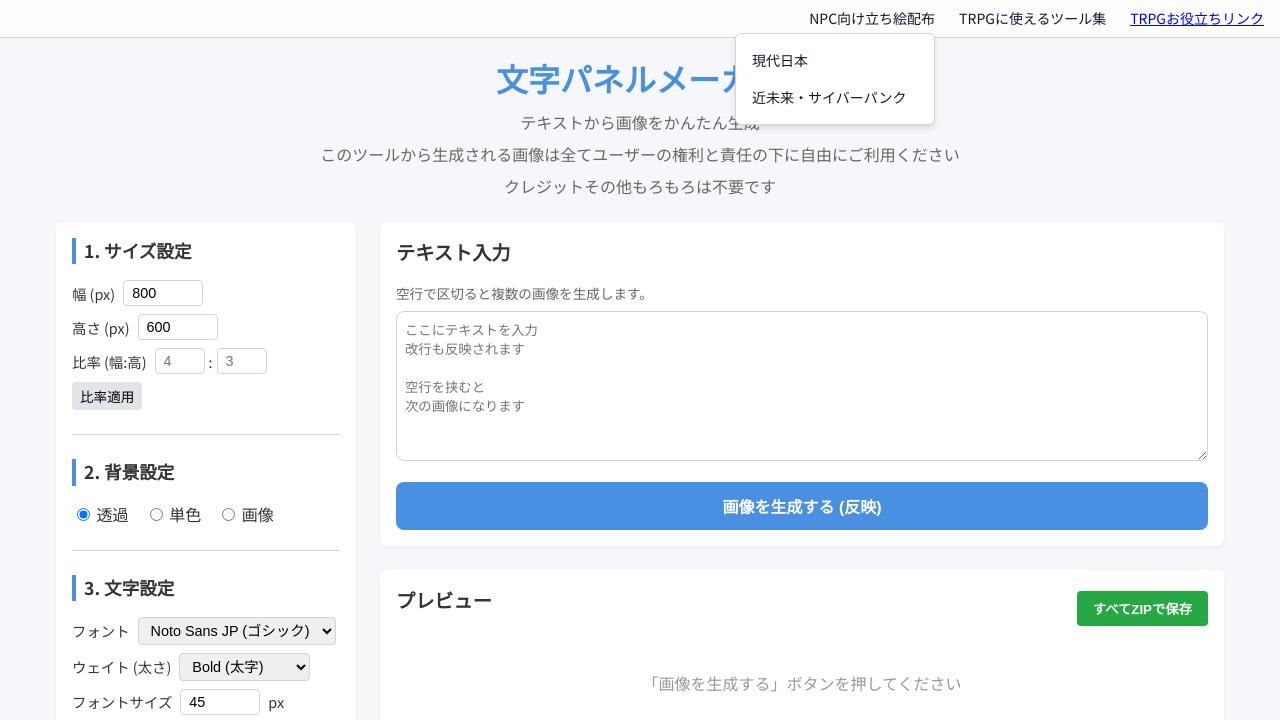
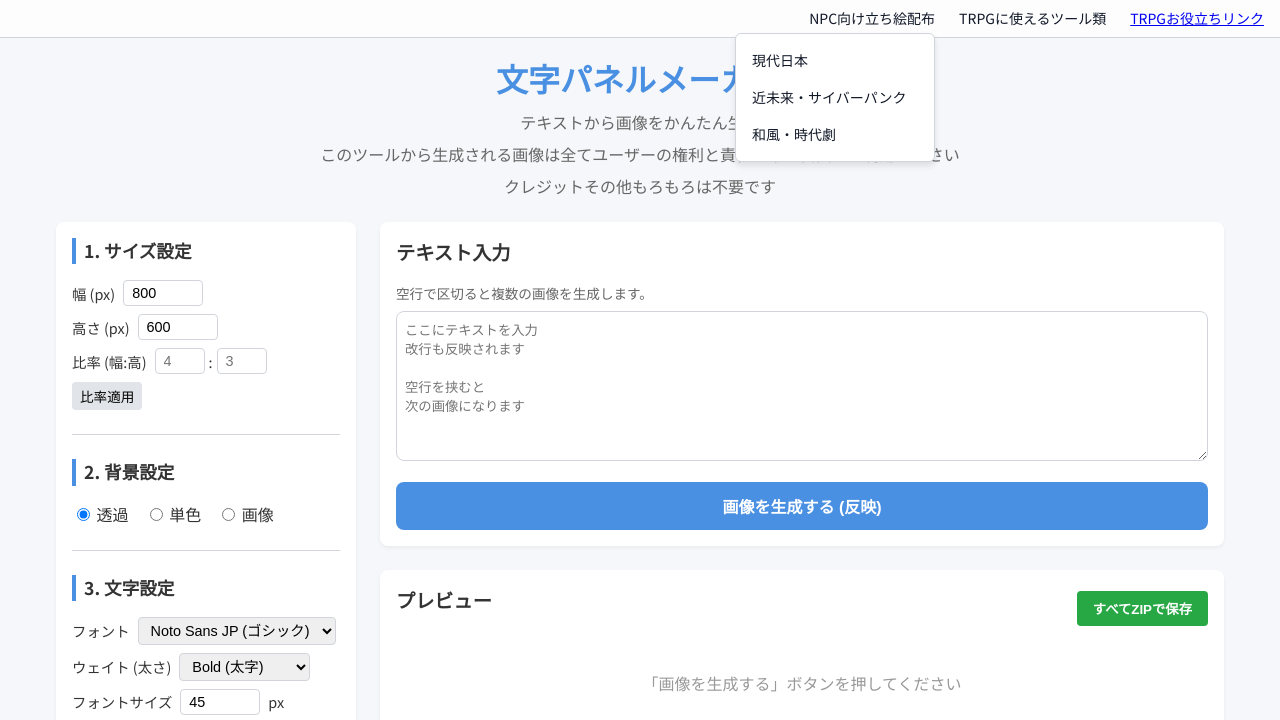
Before and after one commit to pa-mu-da/mojipanelmaker, a plain HTML site: page index.html in a window 1280 px wide. Both pictures are taken after a click on the element "NPC向け立ち絵配布". Shown: the top 720 px of the page. Drawn offline with nearby package versions, Linux system fonts and the light colour scheme; a web font is replaced by a local one.

Commit message:
Add files via upload

```diff
--- a/index.html
+++ b/index.html
@@ -119,10 +119,11 @@
           <div class="nav-dropdown-menu">
             <a href="https://tatie.pages.dev/">現代日本</a>
             <a href="https://tatie2.pages.dev/">近未来・サイバーパンク</a>
+            <a href="https://tatie3.pages.dev/">和風・時代劇</a>
           </div>
         </div>
         <div class="nav-dropdown">
-          <span class="nav-dropdown-toggle hover:text-[--link-active-text-color] transition-colors">TRPGに使えるツール集</span>
+          <span class="nav-dropdown-toggle hover:text-[--link-active-text-color] transition-colors">TRPGに使えるツール類</span>
           <div class="nav-dropdown-menu">
             <a href="https://pa-mu-da.github.io/shape/">図形を手軽に作るやつ</a>
             <a href="https://pa-mu-da.github.io/pndtool/caragen.html">カード画像作成ツール</a>
```
